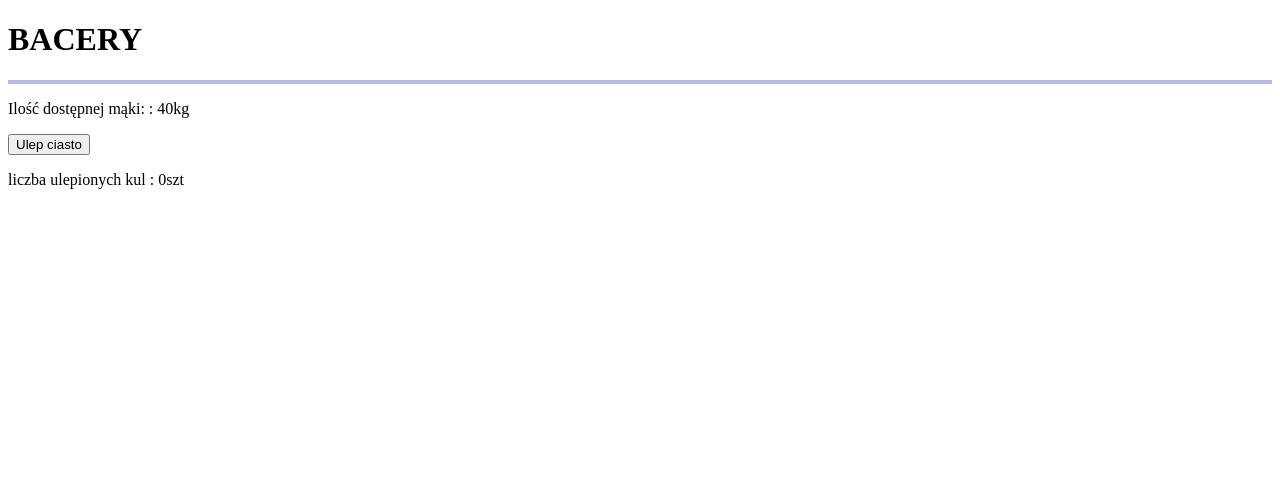
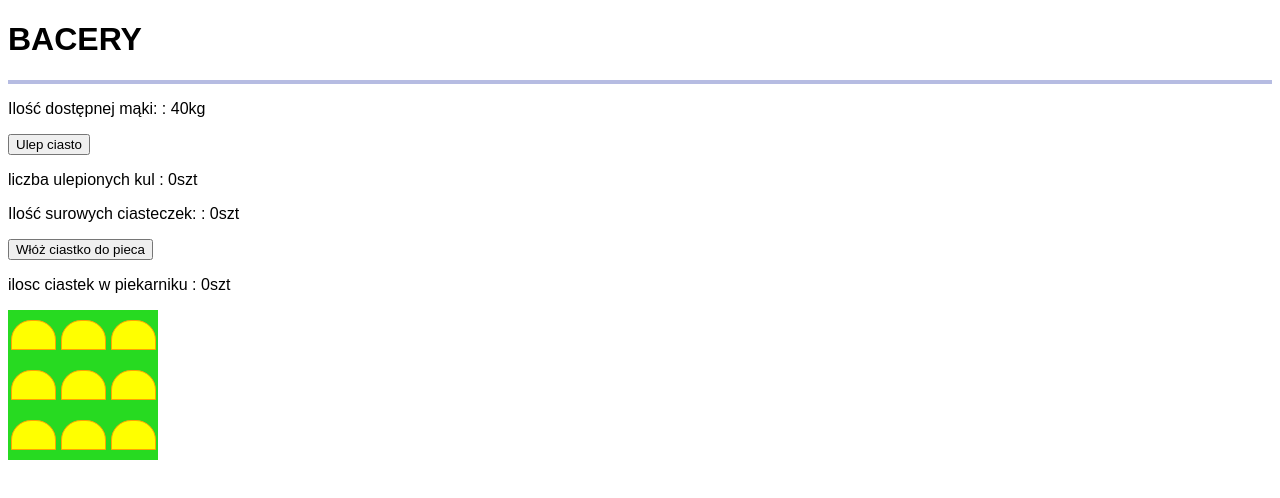
Before and after one commit to molekJ/bakery, a React (Create React App) app in the folder my-app/: page / in a window 1280 px wide. Shown: the top 498 px of the page. Built offline with nearby package versions, Linux system fonts and the light colour scheme.

Commit message:
add cookies in oven

```diff
--- a/my-app/src/App.tsx
+++ b/my-app/src/App.tsx
@@ -2,6 +2,8 @@ import { ProgressBar } from "./Components/ProgressBar";
 import { useState, useEffect } from "react";
 import { DisplayAmount } from "./Components/DisplayAmount";
 import { DoughShelf } from "./Components/DoughShelf";
+import { Oven } from "./Components/Oven";
+import { GlobalStyle } from "./GlobalStyles";
 
 function App() {
   const [flourAmount, setFlourAmount] = useState<number>(40);
@@ -9,6 +11,8 @@ function App() {
   const [isMakingDought, setisMakingDought] = useState<boolean>(false);
   const [doughtAmount, setDoughtAmount] = useState<number>(0);
   const [doughtArray, setDoughtArray] = useState<number[]>([]);
+  const [rowCookie, setRowCookie] = useState<number>(0);
+  const [cookiesInOven, setCookiesInOven] = useState<number>(0);
 
   useEffect(() => {
     if (flourAmount < 10) {
@@ -21,6 +25,7 @@ function App() {
         setDoughtAmount(doughtAmount + 1);
         setFlourAmount(flourAmount - 10);
         setDoughtArray((doughtArray) => [...doughtArray, 1]);
+        console.log(doughtArray.length);
         return;
       }
       setTimeout(() => {
@@ -31,6 +36,7 @@ function App() {
 
   return (
     <div className="App">
+      <GlobalStyle />
       <h1>BACERY</h1>
       <ProgressBar progressValue={progresDought} />
       <DisplayAmount
@@ -52,9 +58,35 @@ function App() {
         type={"szt"}
       />
 
-      {doughtArray.map((e) => {
-        return <DoughShelf />;
+      <DisplayAmount
+        amount={rowCookie}
+        nameAmount={"Ilość surowych ciasteczek:"}
+        type={"szt"}
+      />
+      {doughtArray.map((e, index, array) => {
+        console.log("To jest e:", e);
+        console.log("To jest index:", index);
+        console.log("To jest array:", array);
+        return (
+          <>
+            <DoughShelf setState={setRowCookie} state={rowCookie} />
+          </>
+        );
       })}
+
+      <button
+        onClick={() => {
+          setCookiesInOven(cookiesInOven + 1);
+        }}
+      >
+        Włóż ciastko do pieca
+      </button>
+      <DisplayAmount
+        amount={cookiesInOven}
+        nameAmount={"ilosc ciastek w piekarniku"}
+        type={"szt"}
+      />
+      <Oven></Oven>
     </div>
   );
 }
--- a/my-app/src/Components/DoughShelf.tsx
+++ b/my-app/src/Components/DoughShelf.tsx
@@ -1,6 +1,5 @@
 import React, { useState } from "react";
 import styled from "styled-components";
-import { NamedTupleMember } from "typescript";
 
 const Ball = styled.div`
   background: yellow;
@@ -8,18 +7,24 @@ const Ball = styled.div`
 `;
 
 interface Props {
-  arrayDough: number[];
+  setState: React.Dispatch<React.SetStateAction<any>>;
+  state: number;
 }
 
-export const DoughShelf: React.FC = () => {
+export const DoughShelf: React.FC<Props> = ({ setState, state }) => {
   const [size, setSize] = useState(100);
   return (
     <div>
       <Ball
         onClick={(e) => {
           setSize(size - 10);
+          setState(state + 1);
         }}
-        style={{ width: size, height: size }}
+        style={{
+          width: size,
+          height: size,
+          background: size > 60 ? "green" : "red",
+        }}
       ></Ball>
     </div>
   );
--- /dev/null
+++ b/my-app/src/Components/Oven.tsx
@@ -0,0 +1,40 @@
+import React from "react";
+import styled from "styled-components";
+
+const Container = styled.div`
+  width: 150px;
+  height: 150px;
+  display: grid;
+  background: #27da21;
+  grid-template-columns: repeat(3, 1fr);
+  grid-template-rows: repeat(3, 1fr);
+`;
+
+const CakePlace = styled.div`
+  height: 30px;
+  width: 45px;
+  background: yellow;
+  border-top-left-radius: 20px;
+  border-top-right-radius: 20px;
+  border: 1px orange solid;
+  display: flex;
+  justify-self: center;
+  align-self: center;
+  cursor: pointer;
+`;
+
+export const Oven = () => {
+  return (
+    <Container>
+      <CakePlace></CakePlace>
+      <CakePlace></CakePlace>
+      <CakePlace></CakePlace>
+      <CakePlace></CakePlace>
+      <CakePlace></CakePlace>
+      <CakePlace></CakePlace>
+      <CakePlace></CakePlace>
+      <CakePlace></CakePlace>
+      <CakePlace></CakePlace>
+    </Container>
+  );
+};
--- /dev/null
+++ b/my-app/src/GlobalStyles.tsx
@@ -0,0 +1,12 @@
+import { createGlobalStyle } from "styled-components";
+
+export const GlobalStyle = createGlobalStyle`
+    * {
+        box-sizing: border-box;
+        /* margin: 0; */
+        /* padding: 0; */
+        font-family: sans-serif;
+    }
+
+
+`;
```
